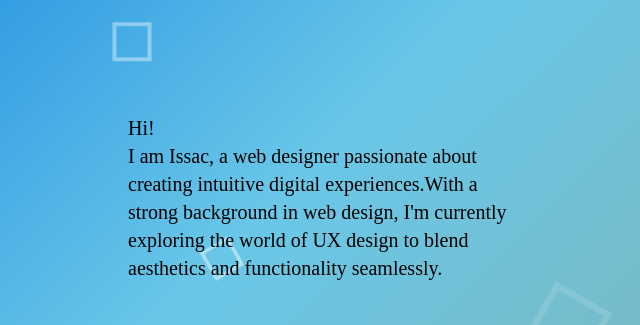
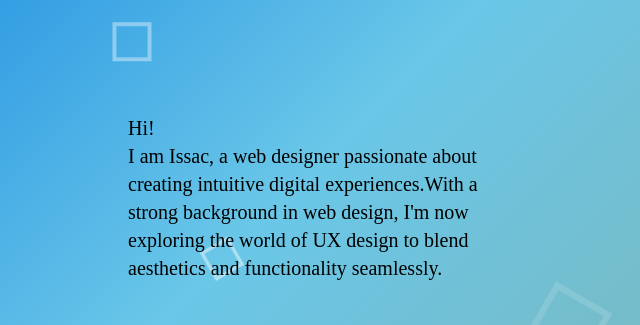
Before and after one commit to cyber0knight/portfolio, a plain HTML site: page about/about.html in a window 1280 px wide. Shown: the part 919-1244 px from the top of the page, 128-768 px from the left. Drawn offline with nearby package versions, Linux system fonts and the light colour scheme; a web font is replaced by a local one.

Commit message:
Update about.html

```diff
--- a/about/about.html
+++ b/about/about.html
@@ -73,7 +73,7 @@
                         Hi! <br>
                         I am Issac, a web designer passionate about creating
                         intuitive digital experiences.With a strong background
-                        in web design, I'm currently exploring the world of UX
+                        in web design, I'm now exploring the world of UX
                         design to blend aesthetics and functionality seamlessly.
                     </p>
                 </div>
```
